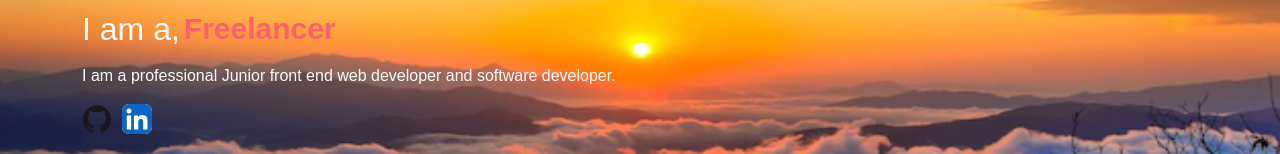
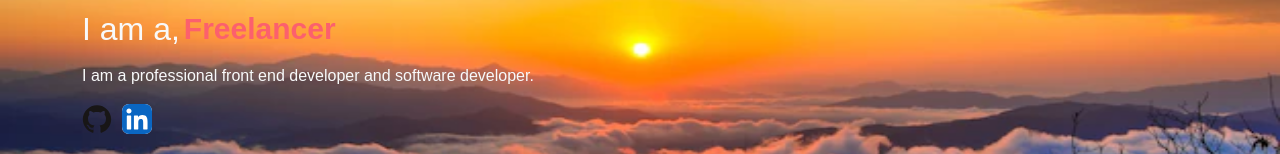
Before and after one commit to Dheneshkumars/myportiflo, a React (Create React App) app: page / in a window 1280 px wide. Shown: the part 365-519 px from the top of the page. Built offline with nearby package versions, Linux system fonts and the light colour scheme.

Commit message:
Update Home.jsx

```diff
--- a/src/Components/GroupComponent/Home.jsx
+++ b/src/Components/GroupComponent/Home.jsx
@@ -19,16 +19,16 @@ const Home = () => {
                                 <li><span>Freelancer</span></li>
                             </ul>
                         </div>
-                        <p className='text-light'>I am a professional Junior front end web developer and software developer.</p>
+                        <p className='text-light'>I am a professional front end developer and software developer.</p>
                         <span>
-                            <a href="https://github.com/Dheneshkumars/myportiflo" target="_blank" rel="noopener noreferrer">
+                            <a href="https://dheneshkumars.github.io" target="_blank" rel="noopener noreferrer">
                                 <SvgIcon
                                     iconType={'git'}
                                 />
                             </a>
                         </span>
                         <span>
-                            <a href="https://www.linkedin.com/in/dhenesh-s-626b68291/" target="_blank" rel="noopener noreferrer">
+                            <a href="https://www.linkedin.com/in/dhenesh-kumar-s-626b68291?utm_source=share&utm_campaign=share_via&utm_content=profile&utm_medium=android_app" target="_blank" rel="noopener noreferrer">
                                 <SvgIcon
                                     iconType={'linkdin'}
                                 />
```
